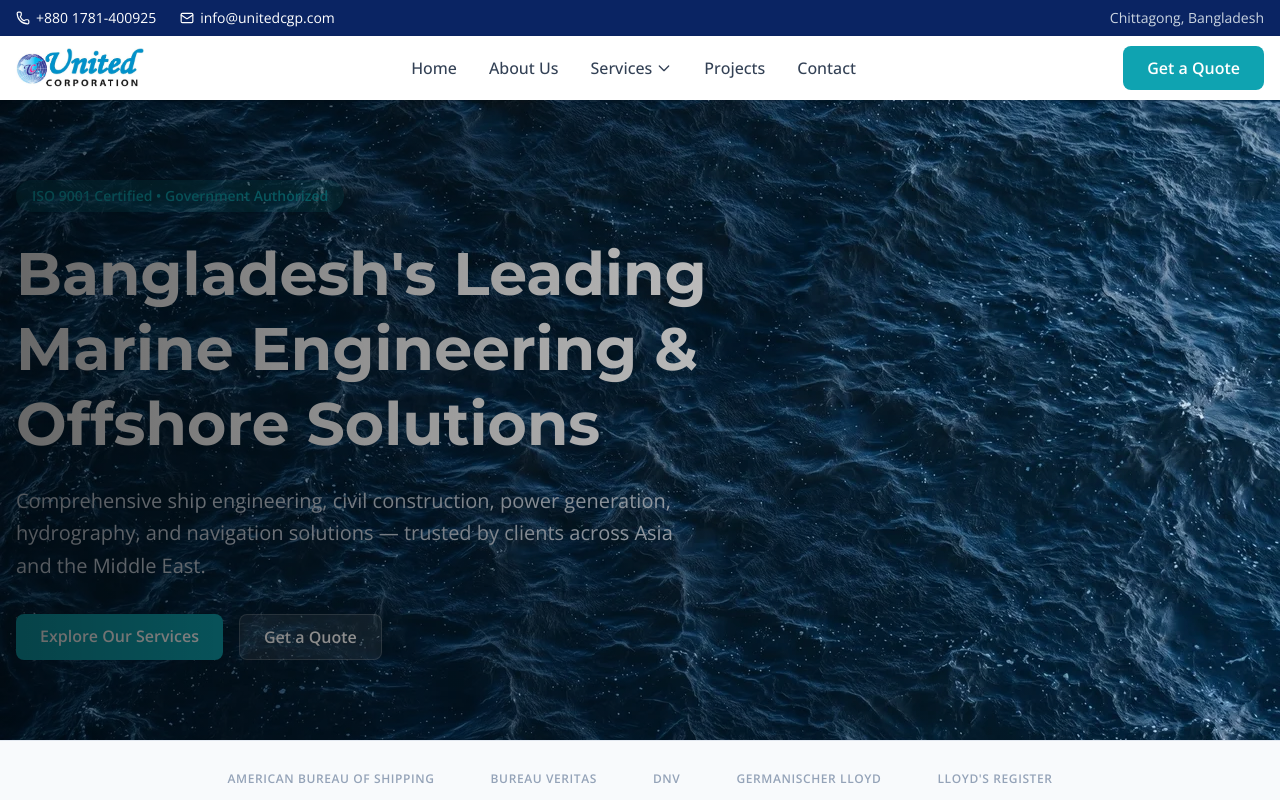
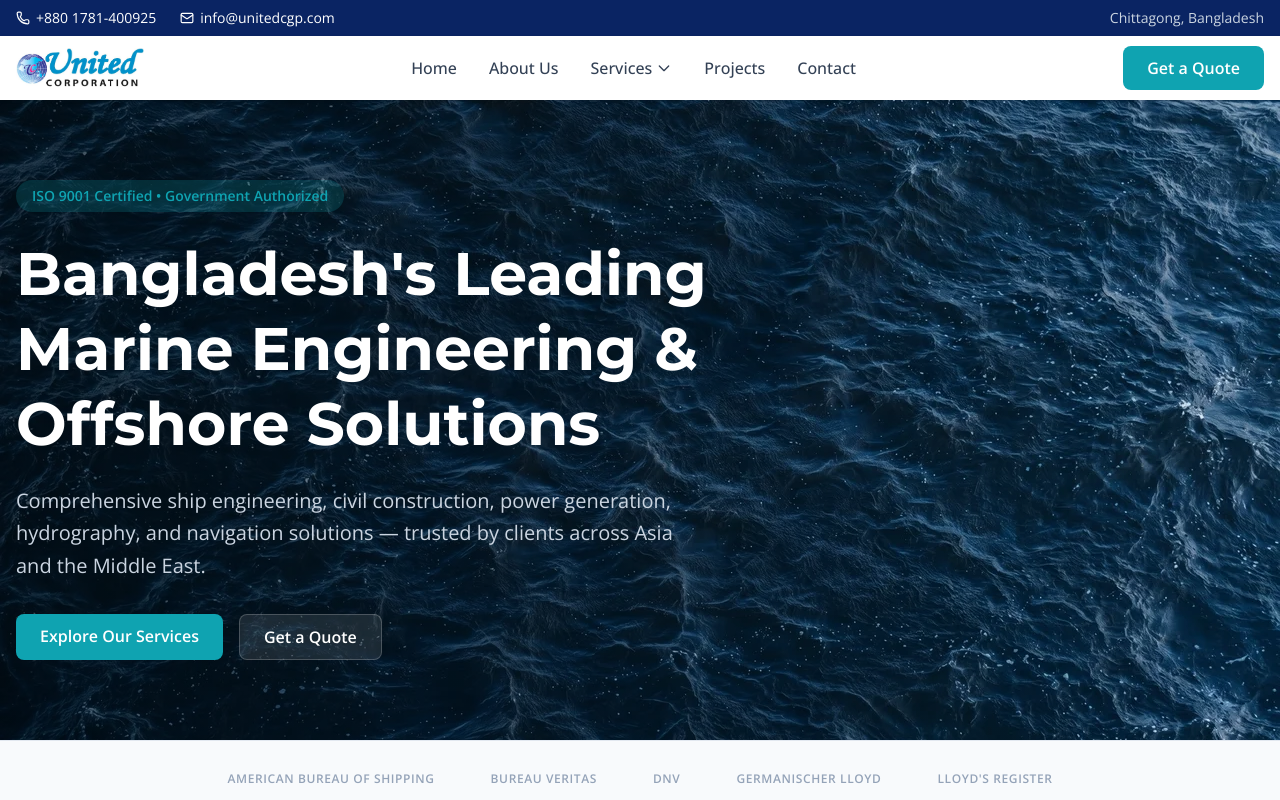
Before and after one commit to connectfazla/united-cgp, a Next.js app: page / in a window 1280 px wide. Shown: the top 800 px of the page. Built offline with nearby package versions, Linux system fonts and the light colour scheme.

Commit message:
fix: content z-index 20 to appear above gradient

```diff
--- a/src/app/page.tsx
+++ b/src/app/page.tsx
@@ -28,7 +28,7 @@ export default function Home() {
       <section className="relative bg-navy overflow-hidden h-[80vh]">
         <div className="absolute inset-0 bg-[url('/images/hero-remote-2.webp')] bg-cover bg-center" />
         <div className="absolute inset-0 bg-gradient-to-r from-black/60 to-transparent z-10" />
-        <div className="relative max-w-7xl mx-auto px-4 h-full flex items-center">
+        <div className="relative max-w-7xl mx-auto px-4 h-full flex items-center z-20">
           <div className="max-w-3xl">
             <span className="inline-block bg-teal/20 text-teal px-4 py-1.5 rounded-full text-sm font-semibold mb-6">
               ISO 9001 Certified &bull; Government Authorized
```
